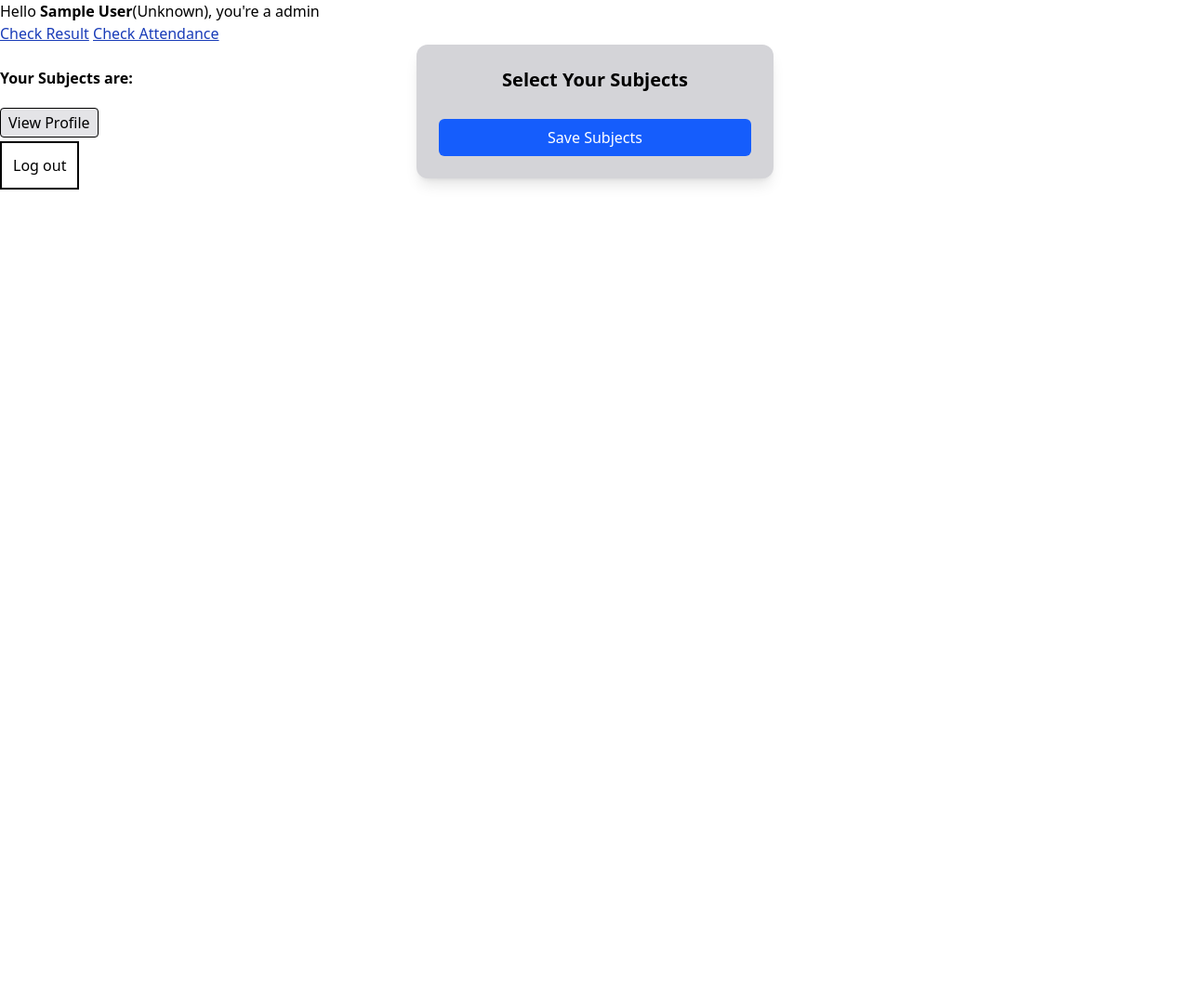
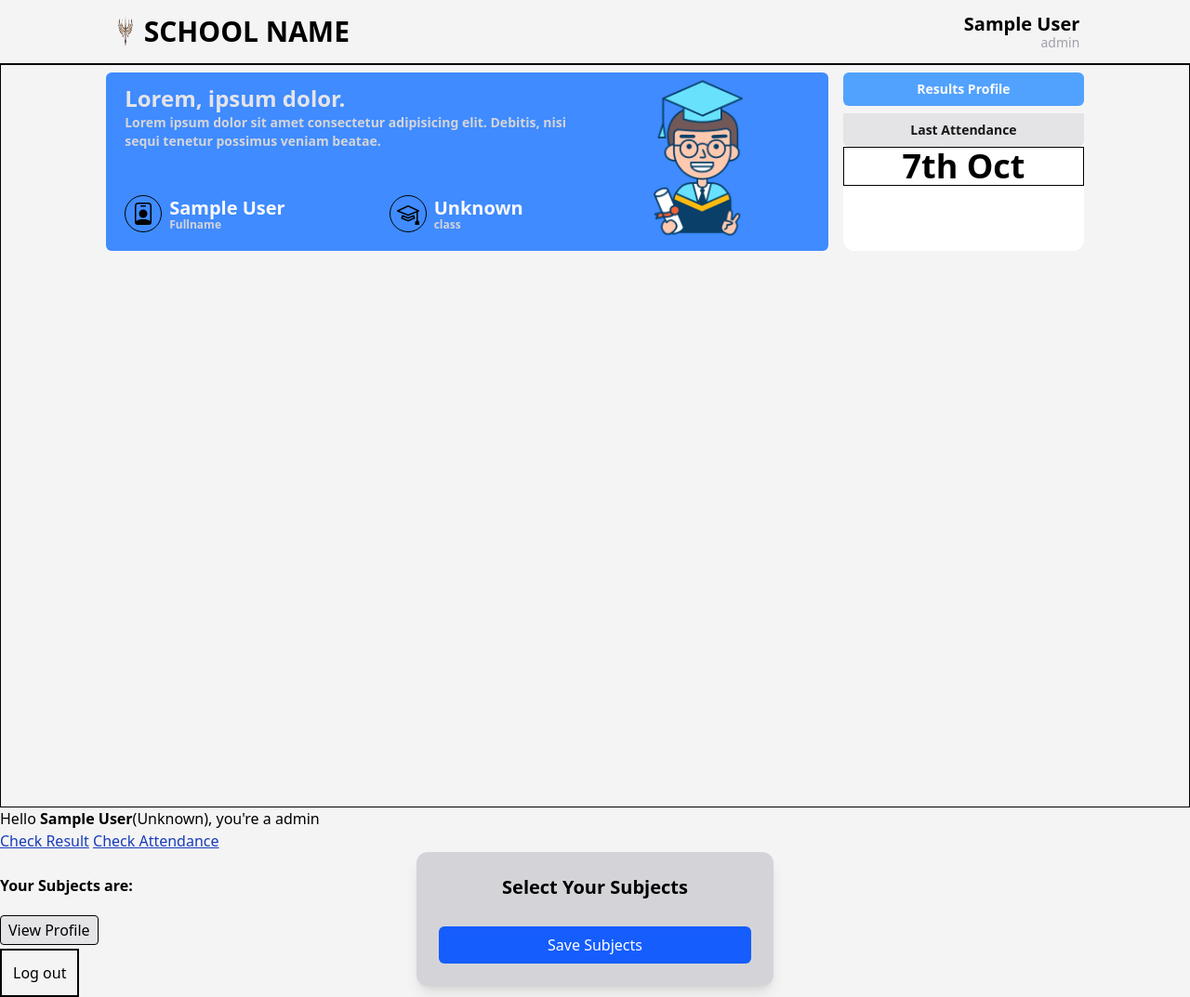
Before and after one commit to Samn1ce/SMS, a PHP site: page /studentDashboard.php in a window 1280 px wide. Shown: the whole page at 93% size. Before the commit the page ends 204 px from the top, so only its background shows below. Run offline with PHP 8.4, Linux system fonts and the light colour scheme; the visitor is signed in with stand-in values (Sample User, id 1); data that the repository does not hold is empty.

Commit message:
[UI]: Student Dashboard

```diff
--- a/components/icons.php
+++ b/components/icons.php
@@ -20,11 +20,10 @@ function renderIcon($name, $class = '') {
                     width="16"
                     height="16"
                     fill="currentColor"
-                    class="bi bi-key '. htmlspecialchars($class) .'"
+                    class="bi bi-lock ' . htmlspecialchars($class) . '"
                     viewBox="0 0 16 16"
                 >
-                    <path d="M0 8a4 4 0 0 1 7.465-2H14a.5.5 0 0 1 .354.146l1.5 1.5a.5.5 0 0 1 0 .708l-1.5 1.5a.5.5 0 0 1-.708 0L13 9.207l-.646.647a.5.5 0 0 1-.708 0L11 9.207l-.646.647a.5.5 0 0 1-.708 0L9 9.207l-.646.647A.5.5 0 0 1 8 10h-.535A4 4 0 0 1 0 8m4-3a3 3 0 1 0 2.712 4.285A.5.5 0 0 1 7.163 9h.63l.853-.854a.5.5 0 0 1 .708 0l.646.647.646-.647a.5.5 0 0 1 .708 0l.646.647.646-.647a.5.5 0 0 1 .708 0l.646.647.793-.793-1-1h-6.63a.5.5 0 0 1-.451-.285A3 3 0 0 0 4 5"/>
-                <path d="M4 8a1 1 0 1 1-2 0 1 1 0 0 1 2 0"/>
+                    <path fill-rule="evenodd" d="M8 0a4 4 0 0 1 4 4v2.05a2.5 2.5 0 0 1 2 2.45v5a2.5 2.5 0 0 1-2.5 2.5h-7A2.5 2.5 0 0 1 2 13.5v-5a2.5 2.5 0 0 1 2-2.45V4a4 4 0 0 1 4-4M4.5 7A1.5 1.5 0 0 0 3 8.5v5A1.5 1.5 0 0 0 4.5 15h7a1.5 1.5 0 0 0 1.5-1.5v-5A1.5 1.5 0 0 0 11.5 7zM8 1a3 3 0 0 0-3 3v2h6V4a3 3 0 0 0-3-3"/>
                 </svg>
             ';
         break;
@@ -41,6 +40,46 @@ function renderIcon($name, $class = '') {
                 </svg>
             ';
         break;
+        case 'name':
+            echo '
+                <svg xmlns="http://www.w3.org/2000/svg"
+                    width="16"
+                    height="16"
+                    fill="currentColor"
+                    class="bi bi-person ' . htmlspecialchars($class) . '"
+                    viewBox="0 0 16 16"
+                >
+                    <path d="M8 8a3 3 0 1 0 0-6 3 3 0 0 0 0 6m2-3a2 2 0 1 1-4 0 2 2 0 0 1 4 0m4 8c0 1-1 1-1 1H3s-1 0-1-1 1-4 6-4 6 3 6 4m-1-.004c-.001-.246-.154-.986-.832-1.664C11.516 10.68 10.289 10 8 10s-3.516.68-4.168 1.332c-.678.678-.83 1.418-.832 1.664z"/>
+                </svg>
+            ';
+        break;
+        case 'person':
+            echo '
+                <svg xmlns="http://www.w3.org/2000/svg"
+                    width="16"
+                    height="16"
+                    fill="currentColor"
+                    class="bi bi-person-badge ' . htmlspecialchars($class) . '"
+                    viewBox="0 0 16 16"
+                >
+                    <path d="M6.5 2a.5.5 0 0 0 0 1h3a.5.5 0 0 0 0-1zM11 8a3 3 0 1 1-6 0 3 3 0 0 1 6 0"/>
+                    <path d="M4.5 0A2.5 2.5 0 0 0 2 2.5V14a2 2 0 0 0 2 2h8a2 2 0 0 0 2-2V2.5A2.5 2.5 0 0 0 11.5 0zM3 2.5A1.5 1.5 0 0 1 4.5 1h7A1.5 1.5 0 0 1 13 2.5v10.795a4.2 4.2 0 0 0-.776-.492C11.392 12.387 10.063 12 8 12s-3.392.387-4.224.803a4.2 4.2 0 0 0-.776.492z"/>
+                </svg>
+            ';
+        break;
+        case 'grade':
+            echo '
+                <svg xmlns="http://www.w3.org/2000/svg"
+                    width="16"
+                    height="16"
+                    fill="currentColor"
+                    class="bi bi-mortarboard '. htmlspecialchars($class) . '"
+                    viewBox="0 0 16 16"
+                >
+                    <path d="M8.211 2.047a.5.5 0 0 0-.422 0l-7.5 3.5a.5.5 0 0 0 .025.917l7.5 3a.5.5 0 0 0 .372 0L14 7.14V13a1 1 0 0 0-1 1v2h3v-2a1 1 0 0 0-1-1V6.739l.686-.275a.5.5 0 0 0 .025-.917zM8 8.46 1.758 5.965 8 3.052l6.242 2.913z"/>
+                    <path d="M4.176 9.032a.5.5 0 0 0-.656.327l-.5 1.7a.5.5 0 0 0 .294.605l4.5 1.8a.5.5 0 0 0 .372 0l4.5-1.8a.5.5 0 0 0 .294-.605l-.5-1.7a.5.5 0 0 0-.656-.327L8 10.466zm-.068 1.873.22-.748 3.496 1.311a.5.5 0 0 0 .352 0l3.496-1.311.22.748L8 12.46z"/>
+                </svg>
+            ';
         default:
             echo "<!-- Unknown icon: " . htmlspecialchars($name) . " -->";
 
--- a/studentDashboard.php
+++ b/studentDashboard.php
@@ -1,6 +1,7 @@
 <?php
 session_start();
 include 'includes/dbh.inc.php';
+include 'components/icons.php';
 
 if (!isset($_SESSION["user_id"])) {
     header("Location: login.php");
@@ -58,7 +59,60 @@ function getSelectedSubjects($conn, $student_id) {
     <script defer src="https://cdn.jsdelivr.net/npm/alpinejs@3.x.x/dist/cdn.min.js"></script>
     <title>Student Dashboard</title>
 </head>
-<body>
+<body class="bg-zinc-100">
+    <header class="w-full border-b">
+        <div class="mx-auto w-10/12 flex justify-between p-2">
+            <div class="flex justify-center items-center">
+                <img src="public\png-aura.com.png" class="w-10 h-10" />
+                <h1 class="font-bold text-3xl">SCHOOL NAME</h1>
+            </div>
+            <a href="studentProfile.php" class="flex flex-col justify-end items-end cursor-pointer p-1">
+                <h2 class="font-semibold text-xl"><?= htmlspecialchars($_SESSION['student_name']) ?></h2>
+                <p class="text-zinc-400 text-sm -mt-1"><?= htmlspecialchars($_SESSION['role']) ?></p>
+            </a>
+        </div>
+    </header>
+    <main class="w-full h-screen border p-2">
+        <section class="mx-auto w-10/12 flex gap-4">
+            <div class="w-9/12 h-48 bg-blue-500/90 rounded-md pt-3 p-5 flex justify-center items-center">
+                <div class="w-full h-full flex flex-col justify-between">
+                    <div>
+                        <p class="text-2xl font-semibold text-zinc-200">Lorem, ipsum dolor.</p>
+                        <p class="text-sm text-zinc-300 font-semibold">Lorem ipsum dolor sit amet consectetur adipisicing elit. Debitis, nisi sequi tenetur possimus veniam beatae.</p>
+                    </div>
+                    <div class="flex gap-28">
+                        <div class="flex justify-center items-center gap-2">
+                            <div class="w-10 h-10 border rounded-full flex justify-center items-center">
+                                <?php renderIcon('person', 'w-6 h-6') ?>
+                            </div>
+                            <div>
+                                <p class="text-xl font-semibold text-zinc-50"><?= htmlspecialchars($_SESSION['student_name']) ?></p>
+                                <p class="text-xs text-zinc-300 font-semibold -mt-1">Fullname</p>
+                            </div>
+                        </div>
+                        <div class="flex justify-center items-center gap-2">
+                            <div class="w-10 h-10 border rounded-full flex justify-center items-center">
+                                <?php renderIcon('grade', 'w-6 h-6') ?>
+                            </div>
+                            <div>
+                                <p class="text-xl font-semibold text-zinc-50"><?= htmlspecialchars($className) ?></p>
+                                <p class="text-xs text-zinc-300 font-semibold -mt-1">class</p>
+                            </div>
+                        </div>
+                    </div>
+                </div>
+                <img src="public\Graduation.png" class="w-60" />
+            </div>
+            <div class="w-1/4 flex flex-col gap-2">
+                <div class="w-full p-2 flex justify-center items-center bg-blue-400 text-zinc-50 font-semibold text-sm rounded-md">Results Profile</div>
+                <div class="w-full bg-white flex-1 rounded-b-xl shadow-gray-950">
+                    <div class="w-full p-2 flex justify-center items-center bg-zinc-200 text-neutral-900 font-semibold text-sm rounded-b-md shadow-black">Last Attendance</div>
+                    <p class="w-full flex-2 border text-black text-4xl text-center font-semibold">7th Oct</p>
+                </div>
+            </div>
+        </section>
+    </main>
+
    <div>
         <p>
         <?php
```
Also changed, not shown: register.php (+7 -2 lines), public/Graduation.png (added), public/Graduation.svg (added), public/png-aura.com.png (added).
